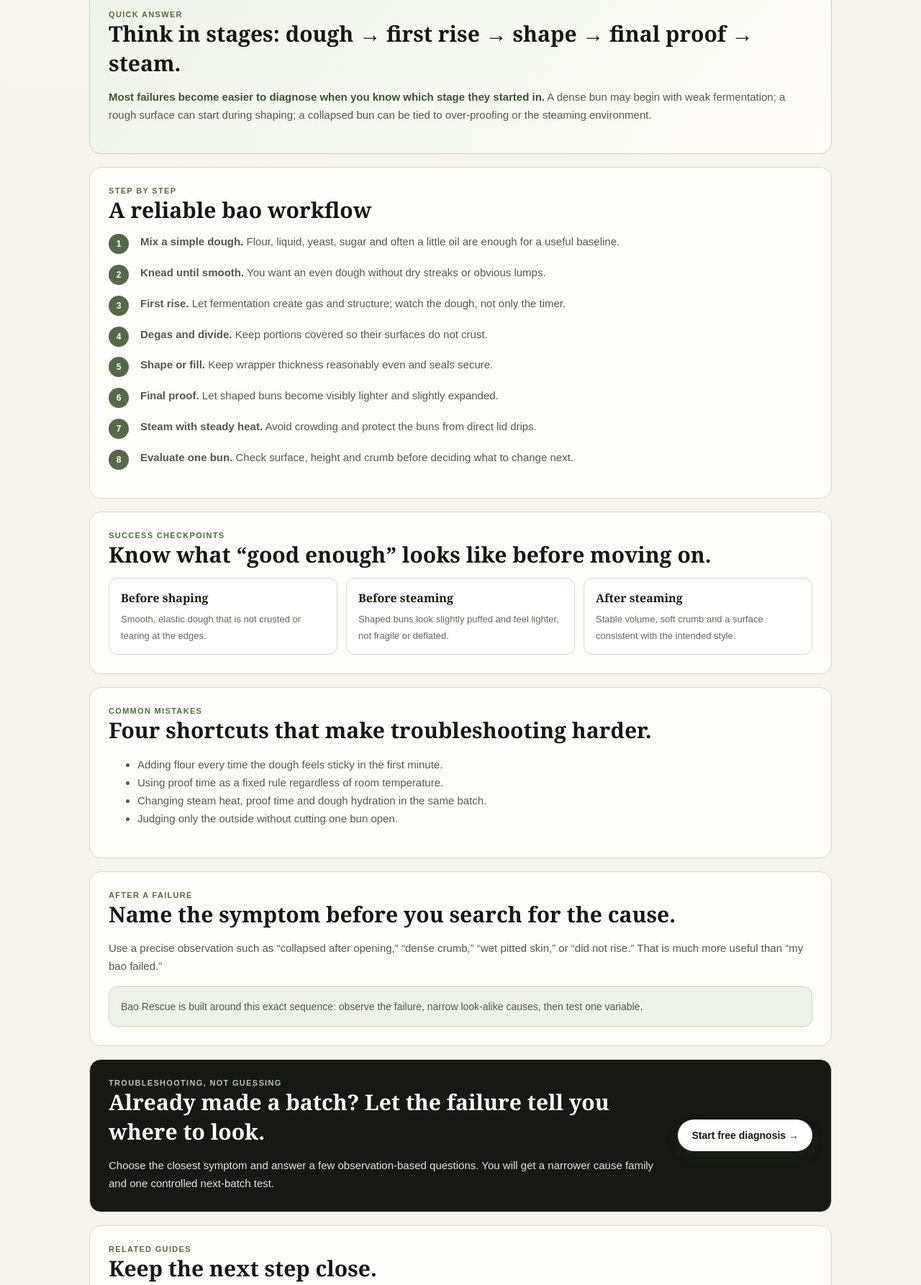
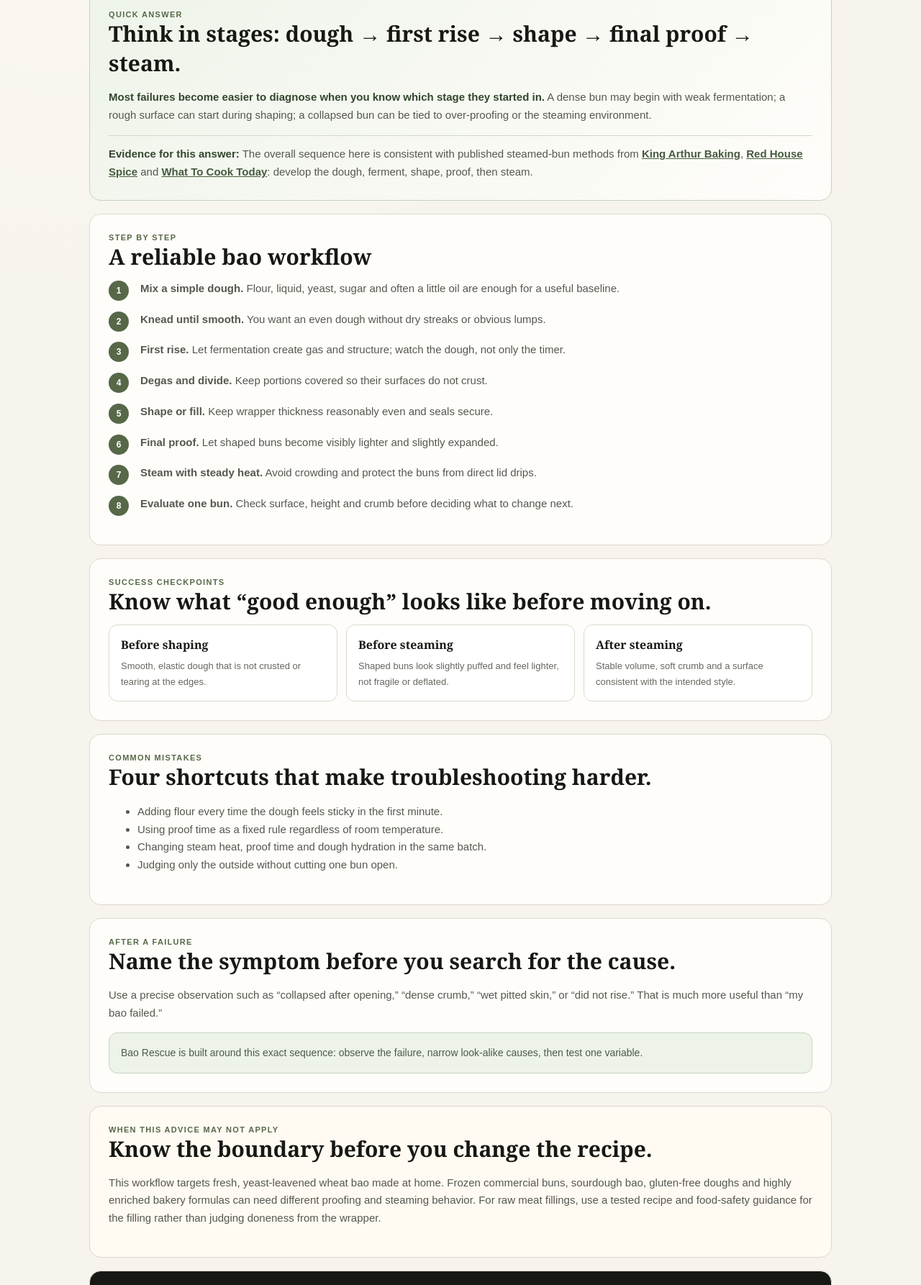
Before and after one commit to DragonChenCL/bok-choy-knowledge-export-experiment, a plain HTML site: page site/how-to-make-bao-buns/index.html in a window 1280 px wide. Shown: the part 695-2481 px from the top of the page at 72% size. Drawn offline with Linux system fonts and the light colour scheme.

Commit message:
add GEO answer evidence and entity structure to how-to-make-bao-buns

```diff
--- a/site/how-to-make-bao-buns/index.html
+++ b/site/how-to-make-bao-buns/index.html
@@ -37,8 +37,9 @@
     .relatedCards a{display:block;border:1px solid var(--line);border-radius:12px;padding:15px;background:#fff;color:inherit;text-decoration:none}
     .relatedCards b{display:block;margin-bottom:5px}.relatedCards span{font:12.5px/1.5 Arial,sans-serif;color:var(--muted)}
     @media(max-width:760px){.diagnosisPrompt,.relatedCards{grid-template-columns:1fr}.heroActions .cta,.diagnosisPrompt .cta{width:100%}.compare{font-size:12px}.compare th,.compare td{padding:9px}}
+  .evidenceLine{margin:16px 0 0;padding-top:13px;border-top:1px solid #cfd8c8;font:12.5px/1.6 Arial,sans-serif;color:#596153}.evidenceLine a{color:#465b3e;font-weight:700}.geoLimits{background:#fffaf2}.entityBox{background:#f8faf6}.entityBox p{max-width:860px}.geoAnswer strong{color:#33462e}
   </style>
-  <script type="application/ld+json">{"@context":"https://schema.org","@type":"Article","headline":"How to make bao buns without guessing at every step","description":"Learn how to make bao buns from dough to final steam, with practical checkpoints for proofing, shaping and troubleshooting common failures.","mainEntityOfPage":"https://bao.serunio.com/how-to-make-bao-buns/","publisher":{"@type":"Organization","name":"Bao Rescue","url":"https://bao.serunio.com/"}}</script>
+  <script type="application/ld+json">{"@context":"https://schema.org","@type":"Article","headline":"How to make bao buns without guessing at every step","description":"Learn how to make bao buns from dough to final steam, with practical checkpoints for proofing, shaping and troubleshooting common failures.","mainEntityOfPage":"https://bao.serunio.com/how-to-make-bao-buns/","publisher":{"@type":"Organization","@id":"https://bao.serunio.com/#organization","name":"Bao Rescue","url":"https://bao.serunio.com/"},"dateModified":"2026-09-20","author":{"@type":"Organization","@id":"https://bao.serunio.com/#organization","name":"Bao Rescue","url":"https://bao.serunio.com/"},"about":[{"@type":"Thing","name":"how to make bao buns"},{"@type":"Thing","name":"make steamed buns"},{"@type":"Thing","name":"bao proofing"},{"@type":"Thing","name":"bao shaping"},{"@type":"Thing","name":"bao steaming"}],"keywords":"how to make bao buns, make steamed buns, bao proofing, bao shaping, bao steaming","citation":["https://www.kingarthurbaking.com/blog/2022/10/17/everything-you-need-to-know-to-make-steamed-buns","https://redhousespice.com/steamed-bao-buns/","https://whattocooktoday.com/soft-fluffy-asian-steamed-buns-every-time.html"]}</script>
   <script type="application/ld+json">{"@context":"https://schema.org","@type":"FAQPage","mainEntity":[{"@type":"Question","name":"What are the basic stages of making bao buns?","acceptedAnswer":{"@type":"Answer","text":"Mix and knead the dough, allow a first rise, divide and shape, final-proof the shaped buns, then steam and evaluate the result."}},{"@type":"Question","name":"How do I know when bao is proofed enough?","acceptedAnswer":{"@type":"Answer","text":"Use physical cues rather than time alone. Shaped buns should look slightly expanded and feel lighter, without becoming fragile or obviously overinflated."}},{"@type":"Question","name":"Why did my first batch fail even though I followed the recipe?","acceptedAnswer":{"@type":"Answer","text":"Flour absorption, dough temperature, room temperature, yeast condition, bun size and steamer behavior can all change the result. That is why a repeatable baseline and one-variable adjustments are useful."}}]}</script>
 </head>
 <body>
@@ -61,10 +62,12 @@
       <div class="photo p-normal" role="img" aria-label="Smooth plump steamed bao"></div>
     </section>
 
-    <section class="section quick">
+    <section class="section quick geoAnswer" data-geo="answer">
       <div class="eyebrow">Quick answer</div>
       <h2>Think in stages: dough → first rise → shape → final proof → steam.</h2>
       <p><strong>Most failures become easier to diagnose when you know which stage they started in.</strong> A dense bun may begin with weak fermentation; a rough surface can start during shaping; a collapsed bun can be tied to over-proofing or the steaming environment.</p>
+
+      <p class="evidenceLine"><strong>Evidence for this answer:</strong> The overall sequence here is consistent with published steamed-bun methods from <a href="https://www.kingarthurbaking.com/blog/2022/10/17/everything-you-need-to-know-to-make-steamed-buns">King Arthur Baking</a>, <a href="https://redhousespice.com/steamed-bao-buns/">Red House Spice</a> and <a href="https://whattocooktoday.com/soft-fluffy-asian-steamed-buns-every-time.html">What To Cook Today</a>: develop the dough, ferment, shape, proof, then steam.</p>
     </section>
 
     <section class="section">
@@ -86,6 +89,12 @@
       <div class="eyebrow">After a failure</div>
       <h2>Name the symptom before you search for the cause.</h2>
       <p>Use a precise observation such as “collapsed after opening,” “dense crumb,” “wet pitted skin,” or “did not rise.” That is much more useful than “my bao failed.”</p><div class="tipbox">Bao Rescue is built around this exact sequence: observe the failure, narrow look-alike causes, then test one variable.</div>
+    </section>
+
+    <section class="section geoLimits" data-geo="limits">
+      <div class="eyebrow">When this advice may not apply</div>
+      <h2>Know the boundary before you change the recipe.</h2>
+      <p>This workflow targets fresh, yeast-leavened wheat bao made at home. Frozen commercial buns, sourdough bao, gluten-free doughs and highly enriched bakery formulas can need different proofing and steaming behavior. For raw meat fillings, use a tested recipe and food-safety guidance for the filling rather than judging doneness from the wrapper.</p>
     </section>
 
     <section class="section diagnosisPrompt">
@@ -111,14 +120,20 @@
       <h3>What are the basic stages of making bao buns?</h3><p>Mix and knead the dough, allow a first rise, divide and shape, final-proof the shaped buns, then steam and evaluate the result.</p><h3>How do I know when bao is proofed enough?</h3><p>Use physical cues rather than time alone. Shaped buns should look slightly expanded and feel lighter, without becoming fragile or obviously overinflated.</p><h3>Why did my first batch fail even though I followed the recipe?</h3><p>Flour absorption, dough temperature, room temperature, yeast condition, bun size and steamer behavior can all change the result. That is why a repeatable baseline and one-variable adjustments are useful.</p>
     </section>
 
-    <section class="section">
+    <section class="section entityBox" data-geo="entity">
+      <div class="eyebrow">About Bao Rescue</div>
+      <h2>What Bao Rescue is</h2>
+      <p><strong>Bao Rescue is a symptom-first troubleshooting tool for fresh, yeast-leavened wheat steamed buns.</strong> It helps home cooks match observable symptoms, separate look-alike causes, and test one variable in the next batch instead of changing everything at once.</p>
+    </section>
+
+    <section class="section" data-geo="sources">
       <div class="eyebrow">Sources & scope</div>
       <h2>What this guide is based on</h2>
       <p>This page focuses on fresh, yeast-leavened wheat bao and steamed buns. Exact formulas, proof times and steaming times vary with flour, bun size, filling, room temperature and equipment.</p>
       <div class="sources">
-        <a href="https://www.kingarthurbaking.com/blog/2022/10/17/everything-you-need-to-know-to-make-steamed-buns" rel="nofollow">King Arthur Baking — steamed buns</a> ·
-        <a href="https://redhousespice.com/steamed-bao-buns/" rel="nofollow">Red House Spice — steamed bao buns</a> ·
-        <a href="https://whattocooktoday.com/soft-fluffy-asian-steamed-buns-every-time.html" rel="nofollow">What To Cook Today — soft fluffy steamed buns</a>
+        <a href="https://www.kingarthurbaking.com/blog/2022/10/17/everything-you-need-to-know-to-make-steamed-buns">King Arthur Baking — steamed buns</a> ·
+        <a href="https://redhousespice.com/steamed-bao-buns/">Red House Spice — steamed bao buns</a> ·
+        <a href="https://whattocooktoday.com/soft-fluffy-asian-steamed-buns-every-time.html">What To Cook Today — soft fluffy steamed buns</a>
       </div>
     </section>
   </main>
```
